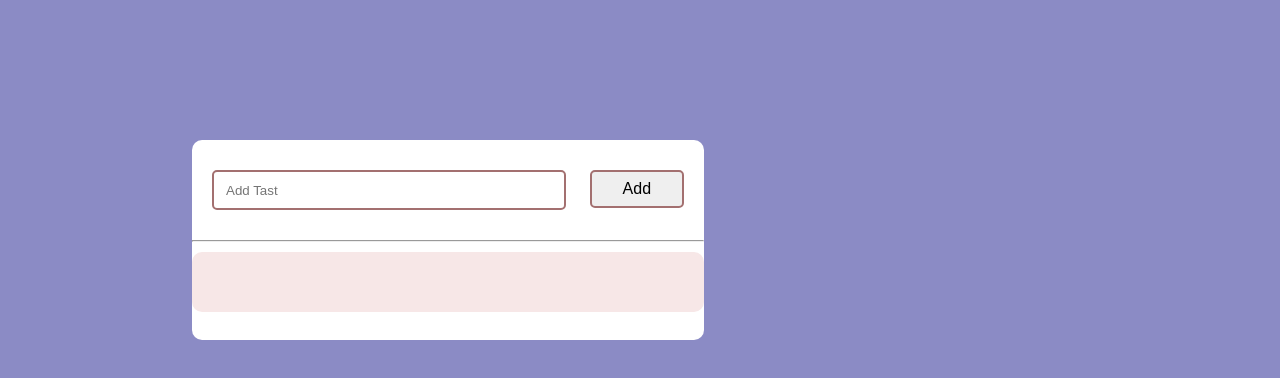
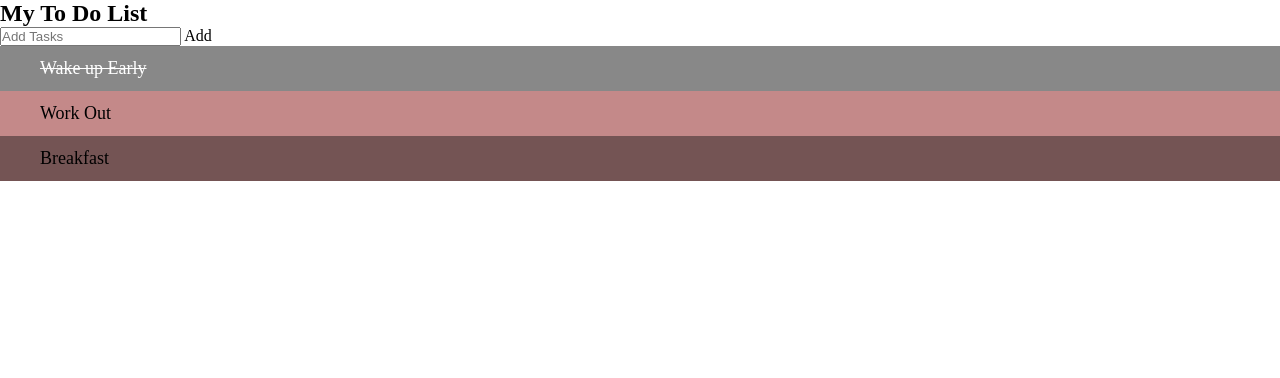
Before and after one commit to MohammedShan11/BasicProjects, a plain HTML site: page todo list/index.html in a window 1280 px wide. Drawn offline with Linux system fonts and the light colour scheme.

Commit message:
update 1.3

```diff
--- a/Documentation/style.css
+++ b/Documentation/style.css
@@ -5,6 +5,7 @@ background-repeat: no-repeat;
 background-attachment: fixed;
 }
 div.left{
+    padding: 0px 50px;
     display: grid;
     grid-template-columns: minmax(200px,auto);
     grid-template-areas: "navbar mainContent";
@@ -15,9 +16,13 @@ nav#navbar{
     position: fixed;
 }
 nav#navbar a{
+    padding:50px;
     text-decoration: none;
 }
 nav#navbar a h3{
+    font-size: 30px;
+    width: 20rem;
+    text-align: center;
     display: block;
     border: 1px solid black;
     padding:10px;
@@ -27,10 +32,18 @@ nav#navbar a h3{
 }
 main#maindoc{
     grid-area: mainContent;
+    margin-left: 200px;
 }
 p{
-    font-size: larger;
+    font-size: 40px;
 }
 li{
-    font-size: larger;
+    font-size: 45px;
+    font-weight: 600;
 }
+h1{
+    font-size: 50px;
+}
+h2{
+    font-size: 35px;
+}
--- /dev/null
+++ b/Image Slider/css/style.css
@@ -0,0 +1,39 @@
+*{
+    margin: 0;
+    padding: 0;
+    box-sizing: border-box;
+
+}
+body{
+    height: 100vh;
+    background: linear-gradient(rgb(170, 33, 33), rgb(138, 148, 45));
+    font-family: Georgia, 'Times New Roman', Times, serif;
+}
+h1,p{
+    text-align: center;
+    padding: 30px;
+}
+p{
+    font-size: 20px;
+}
+.container{
+
+    margin: auto;
+    display: flex;
+}
+.pic{
+    height: 100vh;
+    /* display: none; */
+}
+img{
+    vertical-align: middle;
+}
+.picnumber{
+    color: aliceblue;
+    font-size: 40px;
+    padding: 20px;
+    position: absolute;
+}
+.dotes{
+    text-align: center;
+}
--- a/todo list/css/style.css
+++ b/todo list/css/style.css
@@ -3,54 +3,27 @@
     padding: 0;
     box-sizing: border-box;
 }
-body{
-    background-color: rgba(89, 89, 172, 0.699);
+ul li{
+    cursor: pointer;
+    position: relative;
+    padding: 12px 8px 12px 40px;
+    background: rgb(196, 137, 137);
+    font-size: 18px;
+    transition: 0.2s;
+    /* make the list items unselectable */
+    -webkit-user-select: none;
+    -moz-user-select: none;
+    -ms-user-select: none;
+    user-select: none;
+}/* Set all odd list items to a different color (zebra-stripes) */
+ul li:nth-child(odd){
+    background: #745454
 }
-.container{
-    width: 40%;
-    top: 30%;
-    left: 35%;
-    border-radius: 10px;
-    background-color: white;
-    min-width: 450px;
-    min-height: 200px;
-    position: absolute;
-    transform: translate(-50%,-50%);
-
+ul li:hover{
+    background:rgb(230, 96, 96);
 }
-#newtask{
-    position: relative;
-    padding: 30px 20px;
+ul li.checked{
+    background: #888;
+    text-decoration: line-through;
+    color: #fff;
 }
-#newtask input{
-    width: 75%;
-    height: 40px;
-    padding: 12px;
-    font-weight: 500;
-    color: rgb(58, 13, 13);
-    border-radius: 5px;
-    border: 2px solid rgb(163, 112, 112);
-}
-/* #newtask input:focus{
-    outline: none;
-    border-color: rgb(108, 108, 173);
-} */
-#newtask button{
-    position: relative;
-    float: right;
-    font-weight: 500;
-    font-size: 16px;
-    outline: none;
-    width: 20%;
-    height: 38px;
-    border-radius: 5px;
-    border: 2px solid rgb(163, 112, 112);
-}
-#tasks{
-    border-radius: 10px;
-    background-color: rgb(247, 231, 231);
-    position: relative;
-    width: 100%;
-    padding: 30px 20px;
-    margin-top: 10px;
-}
--- a/todo list/index.html
+++ b/todo list/index.html
@@ -9,13 +9,15 @@
     <script src="javascript/script.js"></script>
 </head>
 <body>
-    <div class="container">
-        <div id="newtask">
-            <input type="text" name="task" id="" placeholder="Add Tast">
-            <button id="push">Add</button>
+        <div id="myTask">
+            <h2>My To Do List</h2>
+            <input type="text" name="task" id="myinput" placeholder="Add Tasks">
+            <span onclick="newelement()" class="addBtn">Add</span>
         </div>
-        <hr>
-        <div id="tasks"></div>
-    </div>
+        <ul id="myul">
+            <li class="checked">Wake up Early</li>
+            <li>Work Out</li>
+            <li>Breakfast</li>
+        </ul>
 </body>
 </html>
```
Also changed, not shown: Documentation/index.html (+39 -4 lines), Image Slider/index.html (added, +39 -0 lines), Rock Paper Scissor/index.html (added, +12 -0 lines), age calculator/dynamic age calculator/index.html (added, +12 -0 lines), Image Slider/images/1.jpg (added), Image Slider/images/2.jpg (added), Image Slider/images/3.jpg (added), Image Slider/images/4.jpg (added), Image Slider/images/5.jpg (added), Image Slider/javascript/script.js (added), Rock Paper Scissor/css/style.css (added), Rock Paper Scissor/javascript/script.js (added).
